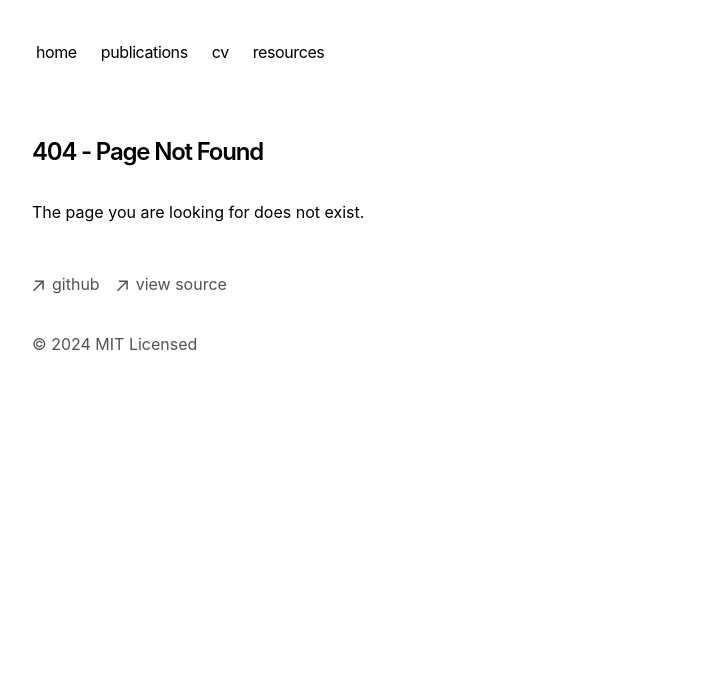
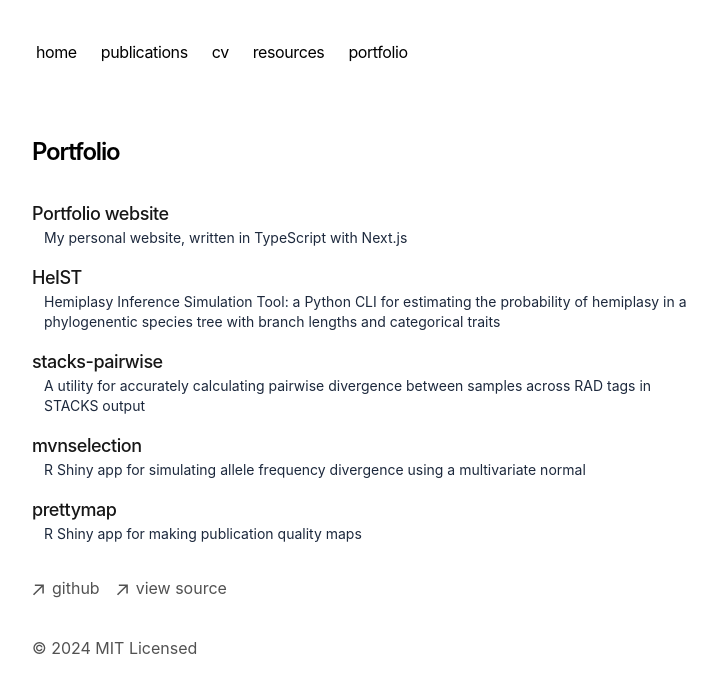
Before and after one commit to gibsonMatt/home, a Next.js app: page /portfolio in a window 1280 px wide. Before the commit this address had no page. Shown: the top 692 px of the page, without its empty margins (272-989 px from the left). Built offline with nearby package versions, Linux system fonts and the light colour scheme.

Commit message:
separate portfolio items frmo resources

```diff
--- a/app/components/nav.tsx
+++ b/app/components/nav.tsx
@@ -12,6 +12,9 @@ const navItems = {
   },
   "/resources": {
     name: "resources",
+  },
+  "/portfolio": {
+    name: "portfolio",
   },
 };
 
--- /dev/null
+++ b/app/components/portfolio.tsx
@@ -0,0 +1,29 @@
+import Link from "next/link";
+import { portfolio_data } from "app/portfolio/portfolio_data";
+
+export function PortfolioItems() {
+  return (
+    <div className="grid grid-cols-1 grid-flow-row auto-rows-max gap-4">
+      {portfolio_data.map((item) => {
+        return (
+          <div className="flex flex-col">
+            <div className="">
+              <a href={item.link}>
+                <h1 className="text-neutral-900 dark:text-neutral-100 tracking-tight hover:text-sky-400 text-lg font-medium tracking-tight">
+                  {item.name}
+                </h1>
+              </a>
+            </div>
+            <div className="pl-3">
+              <p className="text-sm text-slate-800 dark:text-neutral-100">
+                {item.description}
+              </p>
+
+            </div>
+
+          </div>
+        );
+      })}
+    </div>
+  );
+}
--- a/app/components/pubs.tsx
+++ b/app/components/pubs.tsx
@@ -62,13 +62,13 @@ export async function Publications() {
         return (
           <div>
             {!entry.url && (
-              <div className="pb-4 hover:text-blue-600">
+              <div className="pb-4 hover:text-sky-400">
                 {entry.author}. <span className="font-bold">{entry.year}</span>.{" "}
                 {entry.title}. <span className="italic">{entry.journal}</span>
               </div>
             )}
             {entry.url && (
-              <div className="pb-4 hover:text-blue-600">
+              <div className="pb-4 hover:text-sky-400">
                 <a href={entry.url}>
                   {entry.author}.{" "}
                   <span className="font-bold">{entry.year}</span>. {entry.title}
--- a/app/components/resources.tsx
+++ b/app/components/resources.tsx
@@ -9,7 +9,7 @@ export function Resources() {
           return (
             <div className="flex-row md:flex-row pb-2">
               <a href={item.link}>
-                <li className="text-neutral-900 dark:text-neutral-100 tracking-tight hover:text-blue-600">
+                <li className="text-neutral-900 dark:text-neutral-100 tracking-tight hover:text-sky-400">
                   {item.name}
                 </li>
               </a>
--- /dev/null
+++ b/app/portfolio/page.tsx
@@ -0,0 +1,17 @@
+import { PortfolioItems } from "app/components/portfolio";
+
+export const metadata = {
+  title: "Matt | Portfolio",
+  description: "Portfolio",
+};
+
+export default function Page() {
+  return (
+    <section>
+      <h1 className="font-semibold text-2xl mb-8 tracking-tighter">
+        Portfolio
+      </h1>
+      <PortfolioItems />
+    </section>
+  );
+}
--- /dev/null
+++ b/app/portfolio/portfolio_data.tsx
@@ -0,0 +1,35 @@
+type PortfolioItem = {
+  name: string;
+  link: string;
+  description?: string;
+};
+
+export const portfolio_data: PortfolioItem[] = [
+
+  {
+    name: "Portfolio website",
+    link: "https://github.com/gibsonMatt/home",
+    description: "My personal website, written in TypeScript with Next.js"
+  },
+  {
+    name: "HeIST",
+    link: "https://github.com/mhibbins/HeIST",
+    description: "Hemiplasy Inference Simulation Tool: a Python CLI for estimating the probability of hemiplasy in a phylogenentic species tree with branch lengths and categorical traits"
+  },
+  {
+    name: "stacks-pairwise",
+    link: "https://github.com/gibsonMatt/stacks-pairwise",
+    description: "A utility for accurately calculating pairwise divergence between samples across RAD tags in STACKS output"
+
+  },
+  {
+    name: "mvnselection",
+    link: "https://gibsonmatt.shinyapps.io/mvnselection/",
+    description: "R Shiny app for simulating allele frequency divergence using a multivariate normal"
+  },
+  {
+    name: "prettymap",
+    link: "https://gibsonmatt.shinyapps.io/prettymap/",
+    description: "R Shiny app for making publication quality maps"
+  },
+];
--- a/app/resources/resource_data.tsx
+++ b/app/resources/resource_data.tsx
@@ -17,22 +17,6 @@ export const resource_data: Resource[] = [
     link: "https://gibsonmatt.github.io/AboutPageAssets/vids/mockingbird_2019.mp4",
   },
   {
-    name: "HeIST: Hemiplasy Inference Simulation Tool",
-    link: "https://github.com/mhibbins/HeIST",
-  },
-  {
-    name: "stacks-pairwise: Calculate pairwise divergence between samples from Stacks RAD genotyping output",
-    link: "https://github.com/gibsonMatt/stacks-pairwise",
-  },
-  {
-    name: "mvnselection: Simulate allele frequency divergence using a multivariate normal",
-    link: "https://gibsonmatt.shinyapps.io/mvnselection/",
-  },
-  {
-    name: "prettymap: Make publication-ready maps using ggplot",
-    link: "https://gibsonmatt.shinyapps.io/prettymap/",
-  },
-  {
     name: "Data from Clausen, Keck, & Hiesey (1948) in tidy format",
     link: "https://gibsonmatt.github.io/AboutPageAssets/files/ckh_1948_tidy.csv",
   },
```
